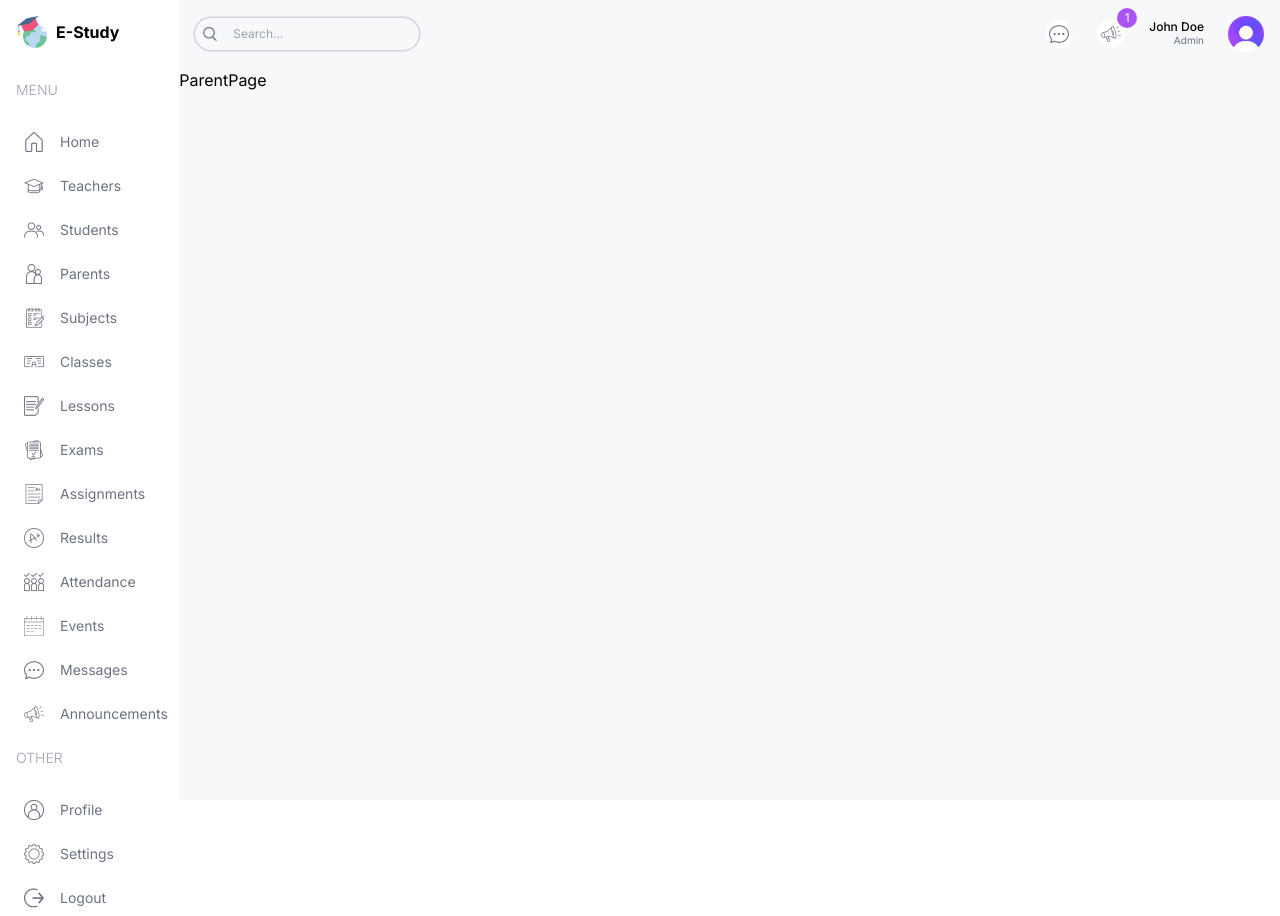
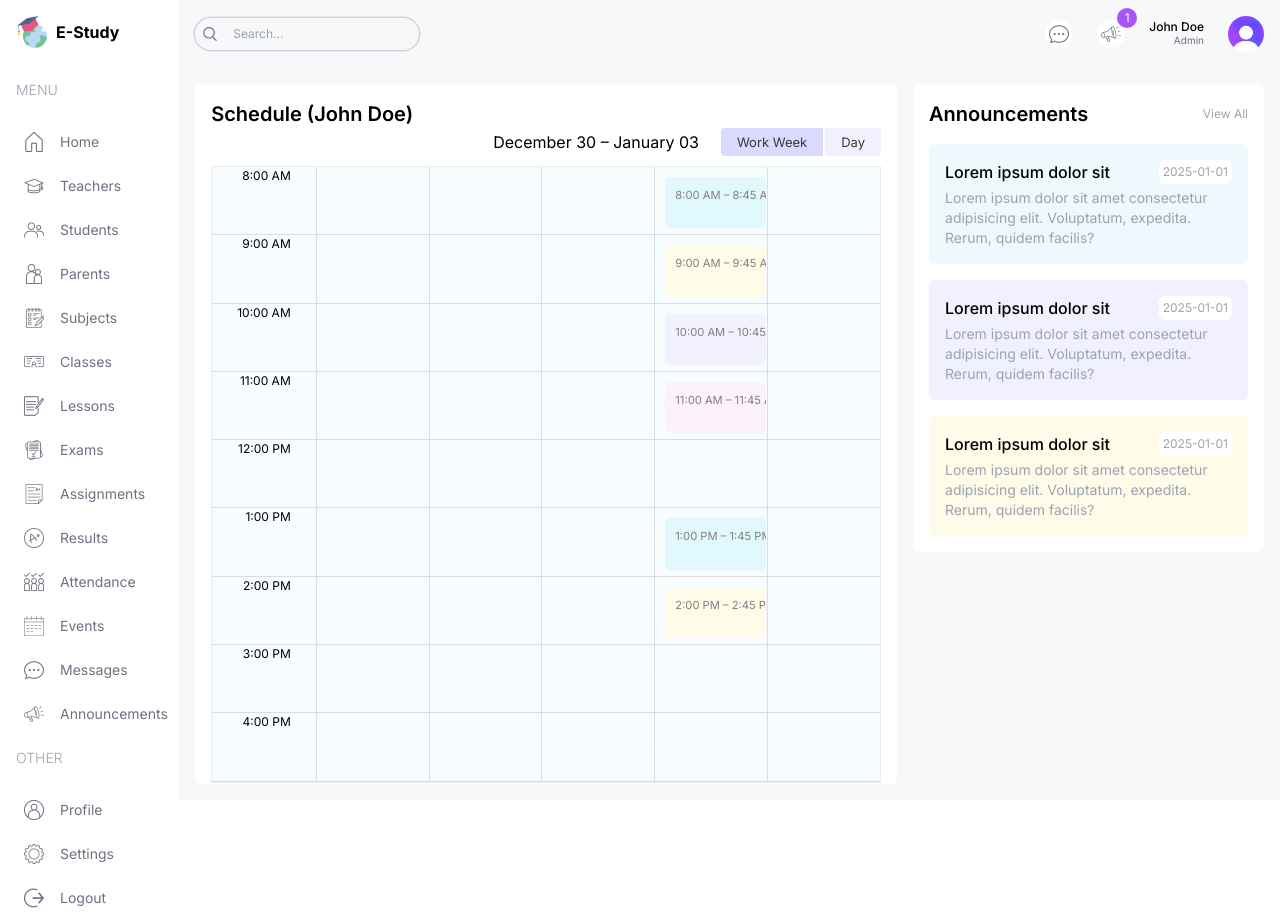
Before and after one commit to Manish6196/next-school-dashboard, a Next.js app: page /parent in a window 1280 px wide. Built offline with nearby package versions, Linux system fonts and the light colour scheme.

Commit message:
feat: parent & teacher dashboard

```diff
--- a/src/app/(dashboard)/parent/page.tsx
+++ b/src/app/(dashboard)/parent/page.tsx
@@ -1,5 +1,22 @@
+import Announcements from '@/components/Announcements';
+import BigCalendar from '@/components/BigCalender';
+
 const ParentPage = () => {
-  return <div className=''>ParentPage</div>;
+  return (
+    <div className='flex-1 p-4 flex gap-4 flex-col xl:flex-row'>
+      {/* LEFT */}
+      <div className='w-full xl:w-2/3'>
+        <div className='h-full bg-white p-4 rounded-md'>
+          <h1 className='text-xl font-semibold'>Schedule (John Doe)</h1>
+          <BigCalendar />
+        </div>
+      </div>
+      {/* RIGHT */}
+      <div className='w-full xl:w-1/3 flex flex-col gap-8'>
+        <Announcements />
+      </div>
+    </div>
+  );
 };
 
 export default ParentPage;
--- a/src/app/(dashboard)/teacher/page.tsx
+++ b/src/app/(dashboard)/teacher/page.tsx
@@ -1,5 +1,22 @@
+import Announcements from '@/components/Announcements';
+import BigCalendar from '@/components/BigCalender';
+
 const TeacherPage = () => {
-  return <div className=''>TeacherPage</div>;
+  return (
+    <div className='flex-1 p-4 flex gap-4 flex-col xl:flex-row'>
+      {/* LEFT */}
+      <div className='w-full xl:w-2/3'>
+        <div className='h-full bg-white p-4 rounded-md'>
+          <h1 className='text-xl font-semibold'>Schedule</h1>
+          <BigCalendar />
+        </div>
+      </div>
+      {/* RIGHT */}
+      <div className='w-full xl:w-1/3 flex flex-col gap-8'>
+        <Announcements />
+      </div>
+    </div>
+  );
 };
 
 export default TeacherPage;
```
